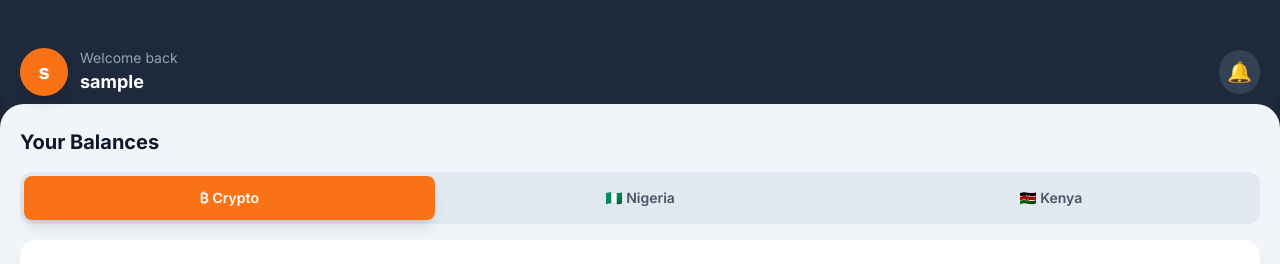
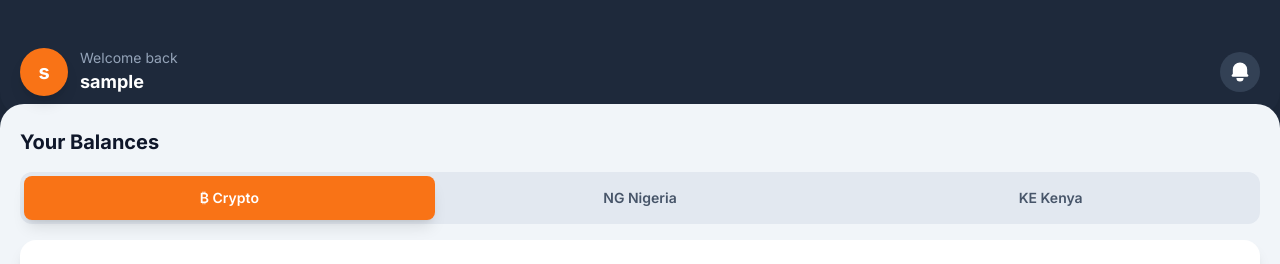
Before and after one commit to obapluto-ob/bpay_app, a Next.js app in the folder frontend/: page /mobile-style-dashboard in a window 1280 px wide. Shown: the top 264 px of the page. Built offline with nearby package versions, Linux system fonts and the light colour scheme; no server answers; sample sign-in values are in the browser's storage.

Commit message:
Fix CryptoIcon component definition and profile button issue

```diff
--- a/frontend/src/pages/mobile-exact-dashboard.tsx
+++ b/frontend/src/pages/mobile-exact-dashboard.tsx
@@ -2,6 +2,46 @@ import { useEffect, useState } from 'react';
 import { useRouter } from 'next/router';
 
 const API_BASE = 'https://bpay-app.onrender.com/api';
+
+// Crypto Icon Component
+const CryptoIcon = ({ crypto, size = 32 }: { crypto: string; size?: number }) => {
+  if (crypto === 'BTC') {
+    return (
+      <div style={{ width: size, height: size }}>
+        <svg viewBox="0 0 32 32" style={{ width: '100%', height: '100%' }}>
+          <circle cx="16" cy="16" r="16" fill="#f7931a"/>
+          <path d="M23.189 14.02c.314-2.096-1.283-3.223-3.465-3.975l.708-2.84-1.728-.43-.69 2.765c-.454-.114-.92-.22-1.385-.326l.695-2.783L15.596 6l-.708 2.839c-.376-.086-.746-.17-1.104-.26l.002-.009-2.384-.595-.46 1.846s1.283.294 1.256.312c.7.175.826.638.805 1.006l-.806 3.235c.048.012.11.03.18.057l-.183-.045-1.13 4.532c-.086.212-.303.531-.793.41.018.025-1.256-.313-1.256-.313l-.858 1.978 2.25.561c.418.105.828.215 1.231.318l-.715 2.872 1.727.43.708-2.84c.472.127.93.245 1.378.357l-.706 2.828 1.728.43.715-2.866c2.948.558 5.164.333 6.097-2.333.752-2.146-.037-3.385-1.588-4.192 1.13-.26 1.98-1.003 2.207-2.538zm-3.95 5.538c-.533 2.147-4.148.986-5.32.695l.95-3.805c1.172.293 4.929.872 4.37 3.11zm.535-5.569c-.487 1.953-3.495.96-4.47.717l.86-3.45c.975.243 4.118.696 3.61 2.733z" fill="white"/>
+        </svg>
+      </div>
+    );
+  }
+  if (crypto === 'ETH') {
+    return (
+      <div style={{ width: size, height: size }}>
+        <svg viewBox="0 0 32 32" style={{ width: '100%', height: '100%' }}>
+          <circle cx="16" cy="16" r="16" fill="#627eea"/>
+          <path d="M16.498 4v8.87l7.497 3.35-7.497-12.22z" fill="white" fillOpacity="0.602"/>
+          <path d="M16.498 4L9 16.22l7.498-3.35V4z" fill="white"/>
+          <path d="M16.498 21.968v6.027L24 17.616l-7.502 4.352z" fill="white" fillOpacity="0.602"/>
+          <path d="M16.498 27.995v-6.028L9 17.616l7.498 10.38z" fill="white"/>
+          <path d="M16.498 20.573l7.497-4.353-7.497-3.348v7.701z" fill="white" fillOpacity="0.2"/>
+          <path d="M9 16.22l7.498 4.353v-7.701L9 16.22z" fill="white" fillOpacity="0.602"/>
+        </svg>
+      </div>
+    );
+  }
+  if (crypto === 'USDT') {
+    return (
+      <div style={{ width: size, height: size }}>
+        <svg viewBox="0 0 32 32" style={{ width: '100%', height: '100%' }}>
+          <circle cx="16" cy="16" r="16" fill="#26a17b"/>
+          <path d="M17.922 17.383v-.002c-.11.008-.677.042-1.942.042-1.01 0-1.721-.03-1.971-.042v.003c-3.888-.171-6.79-.848-6.79-1.658 0-.809 2.902-1.486 6.79-1.66v2.644c.254.018.982.061 1.988.061 1.207 0 1.812-.05 1.925-.06v-2.643c3.88.173 6.775.85 6.775 1.658 0 .81-2.895 1.485-6.775 1.657m0-3.59v-2.366h5.414V7.819H8.595v3.608h5.414v2.365c-4.4.202-7.709 1.074-7.709 2.118 0 1.044 3.309 1.915 7.709 2.118v7.582h3.913v-7.584c4.393-.202 7.694-1.073 7.694-2.116 0-1.043-3.301-1.914-7.694-2.117" fill="white"/>
+        </svg>
+      </div>
+    );
+  }
+  return null;
+};
 
 // Full Buy Crypto Component
 const BuyCryptoWeb = ({ rates, usdRates, exchangeRates, userBalance, selectedCurrency, onClose }: any) => {
@@ -452,45 +492,7 @@ export default function MobileExactDashboard() {
     router.push('/auth');
   };
 
-  // Exact mobile crypto icons
-  const CryptoIcon = ({ crypto, size = 32 }: { crypto: string; size?: number }) => {
-    if (crypto === 'BTC') {
-      return (
-        <div style={{ width: size, height: size }}>
-          <svg viewBox="0 0 32 32" style={{ width: '100%', height: '100%' }}>
-            <circle cx="16" cy="16" r="16" fill="#f7931a"/>
-            <path d="M23.189 14.02c.314-2.096-1.283-3.223-3.465-3.975l.708-2.84-1.728-.43-.69 2.765c-.454-.114-.92-.22-1.385-.326l.695-2.783L15.596 6l-.708 2.839c-.376-.086-.746-.17-1.104-.26l.002-.009-2.384-.595-.46 1.846s1.283.294 1.256.312c.7.175.826.638.805 1.006l-.806 3.235c.048.012.11.03.18.057l-.183-.045-1.13 4.532c-.086.212-.303.531-.793.41.018.025-1.256-.313-1.256-.313l-.858 1.978 2.25.561c.418.105.828.215 1.231.318l-.715 2.872 1.727.43.708-2.84c.472.127.93.245 1.378.357l-.706 2.828 1.728.43.715-2.866c2.948.558 5.164.333 6.097-2.333.752-2.146-.037-3.385-1.588-4.192 1.13-.26 1.98-1.003 2.207-2.538zm-3.95 5.538c-.533 2.147-4.148.986-5.32.695l.95-3.805c1.172.293 4.929.872 4.37 3.11zm.535-5.569c-.487 1.953-3.495.96-4.47.717l.86-3.45c.975.243 4.118.696 3.61 2.733z" fill="white"/>
-          </svg>
-        </div>
-      );
-    }
-    if (crypto === 'ETH') {
-      return (
-        <div style={{ width: size, height: size }}>
-          <svg viewBox="0 0 32 32" style={{ width: '100%', height: '100%' }}>
-            <circle cx="16" cy="16" r="16" fill="#627eea"/>
-            <path d="M16.498 4v8.87l7.497 3.35-7.497-12.22z" fill="white" fillOpacity="0.602"/>
-            <path d="M16.498 4L9 16.22l7.498-3.35V4z" fill="white"/>
-            <path d="M16.498 21.968v6.027L24 17.616l-7.502 4.352z" fill="white" fillOpacity="0.602"/>
-            <path d="M16.498 27.995v-6.028L9 17.616l7.498 10.38z" fill="white"/>
-            <path d="M16.498 20.573l7.497-4.353-7.497-3.348v7.701z" fill="white" fillOpacity="0.2"/>
-            <path d="M9 16.22l7.498 4.353v-7.701L9 16.22z" fill="white" fillOpacity="0.602"/>
-          </svg>
-        </div>
-      );
-    }
-    if (crypto === 'USDT') {
-      return (
-        <div style={{ width: size, height: size }}>
-          <svg viewBox="0 0 32 32" style={{ width: '100%', height: '100%' }}>
-            <circle cx="16" cy="16" r="16" fill="#26a17b"/>
-            <path d="M17.922 17.383v-.002c-.11.008-.677.042-1.942.042-1.01 0-1.721-.03-1.971-.042v.003c-3.888-.171-6.79-.848-6.79-1.658 0-.809 2.902-1.486 6.79-1.66v2.644c.254.018.982.061 1.988.061 1.207 0 1.812-.05 1.925-.06v-2.643c3.88.173 6.775.85 6.775 1.658 0 .81-2.895 1.485-6.775 1.657m0-3.59v-2.366h5.414V7.819H8.595v3.608h5.414v2.365c-4.4.202-7.709 1.074-7.709 2.118 0 1.044 3.309 1.915 7.709 2.118v7.582h3.913v-7.584c4.393-.202 7.694-1.073 7.694-2.116 0-1.043-3.301-1.914-7.694-2.117" fill="white"/>
-          </svg>
-        </div>
-      );
-    }
-    return null;
-  };
+
 
   if (loading) {
     return (
--- a/frontend/src/pages/mobile-style-dashboard.tsx
+++ b/frontend/src/pages/mobile-style-dashboard.tsx
@@ -156,7 +156,9 @@ export default function MobileStyleDashboard() {
             onClick={() => setShowNotifications(true)}
             className="relative p-2 bg-slate-700 rounded-full"
           >
-            <span className="text-white text-xl">🔔</span>
+            <svg className="w-6 h-6 text-white" fill="currentColor" viewBox="0 0 20 20">
+              <path d="M10 2a6 6 0 00-6 6v3.586l-.707.707A1 1 0 004 14h12a1 1 0 00.707-1.707L16 11.586V8a6 6 0 00-6-6zM10 18a3 3 0 01-3-3h6a3 3 0 01-3 3z"/>
+            </svg>
             {notifications.filter(n => !n.read).length > 0 && (
               <span className="absolute -top-1 -right-1 bg-red-500 text-white text-xs rounded-full w-5 h-5 flex items-center justify-center">
                 {notifications.filter(n => !n.read).length}
@@ -195,7 +197,7 @@ export default function MobileStyleDashboard() {
                     : 'text-slate-600'
                 }`}
               >
-                🇳🇬 Nigeria
+NG Nigeria
               </button>
               <button
                 onClick={() => {
@@ -208,7 +210,7 @@ export default function MobileStyleDashboard() {
                     : 'text-slate-600'
                 }`}
               >
-                🇰🇪 Kenya
+                KE Kenya
               </button>
             </div>
 
@@ -240,7 +242,7 @@ export default function MobileStyleDashboard() {
               {selectedAccount === 'nigeria' && (
                 <>
                   <div className="flex items-center mb-3">
-                    <span className="text-2xl mr-2">🇳🇬</span>
+                    <span className="text-sm font-bold mr-2 bg-green-600 text-white px-2 py-1 rounded">NG</span>
                     <span className="text-slate-600 font-semibold">Nigeria</span>
                   </div>
                   <span className="text-3xl font-bold text-slate-900">₦{balance.NGN?.toLocaleString() || '0'}</span>
@@ -250,7 +252,7 @@ export default function MobileStyleDashboard() {
               {selectedAccount === 'kenya' && (
                 <>
                   <div className="flex items-center mb-3">
-                    <span className="text-2xl mr-2">🇰🇪</span>
+                    <span className="text-sm font-bold mr-2 bg-red-600 text-white px-2 py-1 rounded">KE</span>
                     <span className="text-slate-600 font-semibold">Kenya</span>
                   </div>
                   <span className="text-3xl font-bold text-slate-900">KSh{balance.KES?.toLocaleString() || '0'}</span>
```
Also changed, not shown: 1 other file (tests, documents, lock files or other folders).
